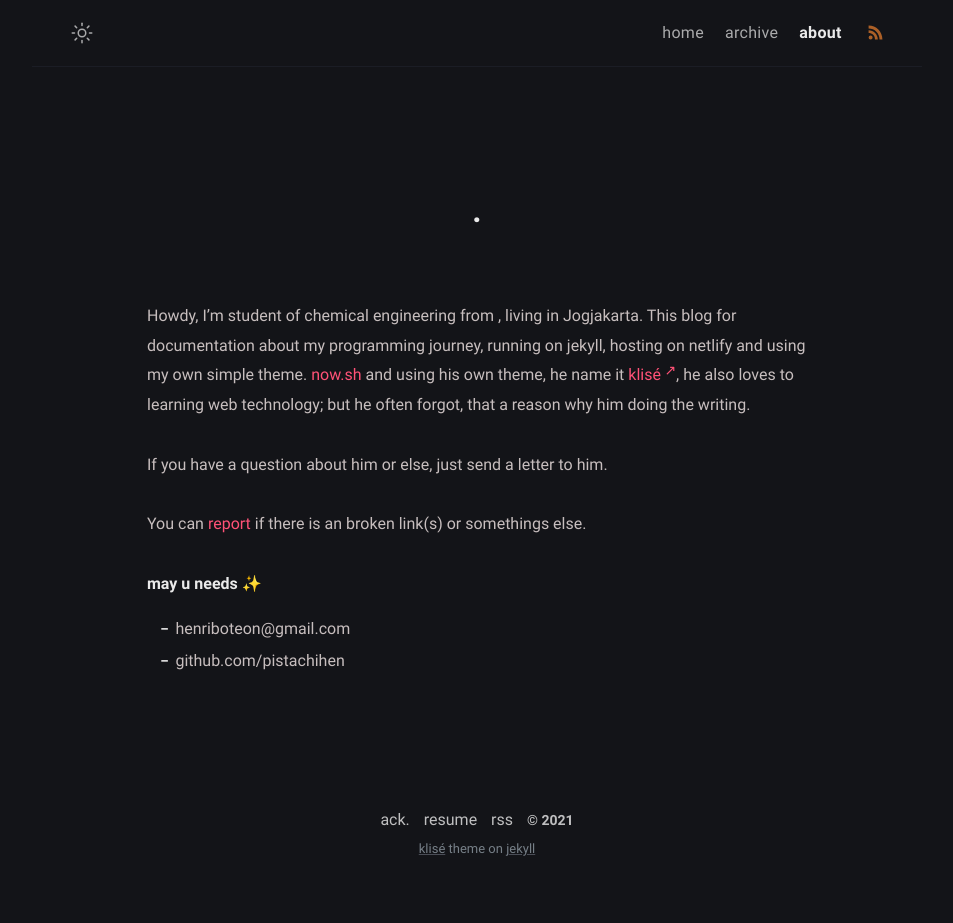
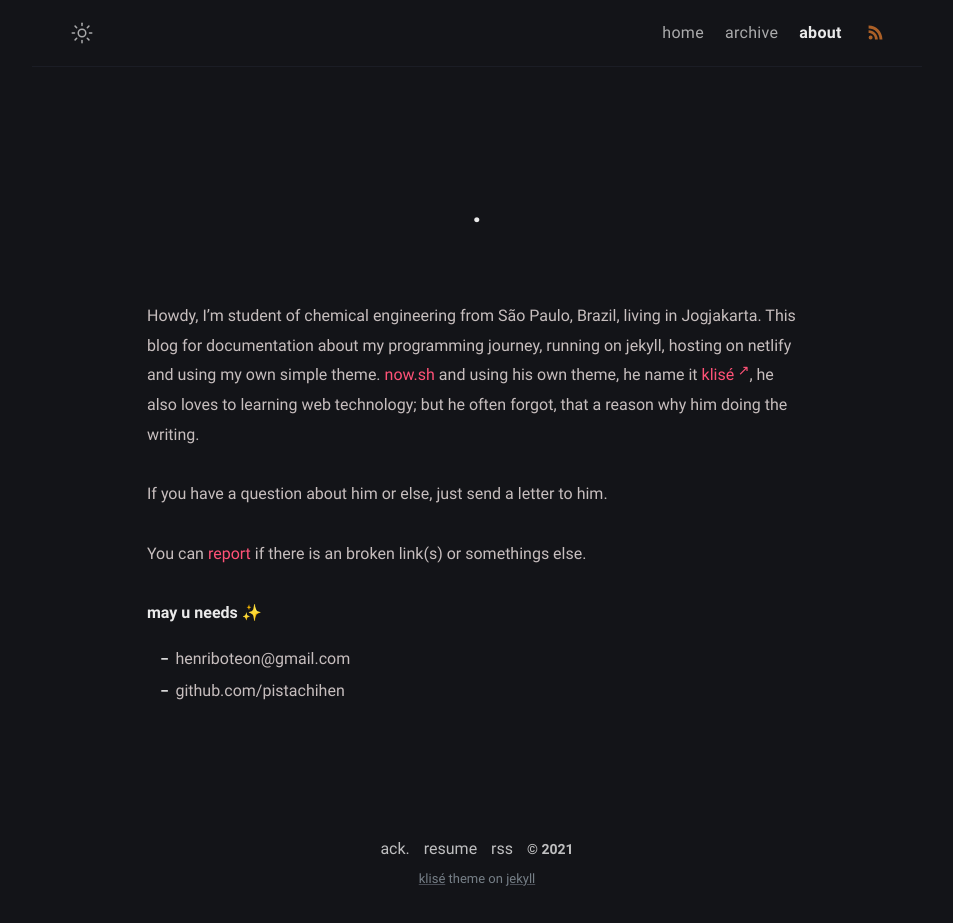
Before and after one commit to Pistachihen/pistachi.github.io, a Jekyll site: the page built from about.md, in a window 1280 px wide. Shown: the whole page, without its empty margins (163-1116 px from the left). Built offline with Jekyll 4.4.1, drawn with Linux system fonts in a browser that asks for light colours; before the commit the page ends 900 px from its top, so only the background shows below that.

Commit message:
about.md: changed

```diff
--- a/about.md
+++ b/about.md
@@ -5,7 +5,7 @@ layout: page
 comments: false
 ---
 
-Howdy, I'm student of chemical engineering from , living in Jogjakarta. This blog for documentation about my programming journey, running on jekyll, hosting on netlify and using my own simple theme.  [now.sh](http://now.sh) and using his own theme, he name it <a href="https://github.com/piharpi/jekyll-klise" target="_blank" rel="noopener">klisé</a>, he also loves to learning web technology; but he often forgot, that a reason why him doing the writing.
+Howdy, I'm student of chemical engineering from São Paulo, Brazil, living in Jogjakarta. This blog for documentation about my programming journey, running on jekyll, hosting on netlify and using my own simple theme.  [now.sh](http://now.sh) and using his own theme, he name it <a href="https://github.com/piharpi/jekyll-klise" target="_blank" rel="noopener">klisé</a>, he also loves to learning web technology; but he often forgot, that a reason why him doing the writing.
 
 If you have a question about him or else, just send a letter to him.
 
```
